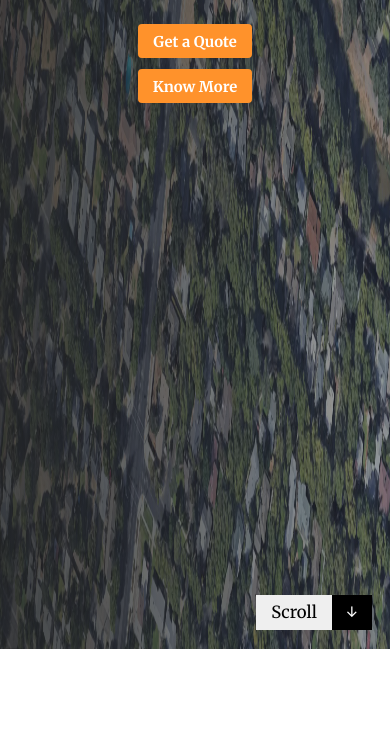
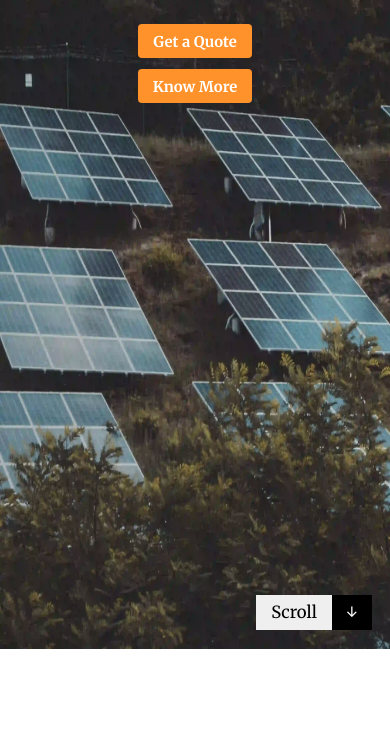
Before and after one commit to Halleys123/FusionSolar, a plain HTML site: page index.html in a window 390 px wide. Shown: the part 195-926 px from the top of the page. Drawn offline with nearby package versions, Linux system fonts and the light colour scheme.

Commit message:
Hero image change for phone

```diff
--- a/css/queries.css
+++ b/css/queries.css
@@ -80,6 +80,14 @@
   }
 }
 @media (max-width: 50em) {
+  .hero {
+    background-image: linear-gradient(
+        to right,
+        rgba(34, 34, 34, 0.3),
+        rgba(34, 34, 34, 0.2)
+      ),
+      url(../img/images/HeroImage.webp);
+  }
   .part-img {
     grid-template-columns: 1fr 1fr;
   }
```
Also changed, not shown: img/images/HeroImage.webp (added), 2 other files.
